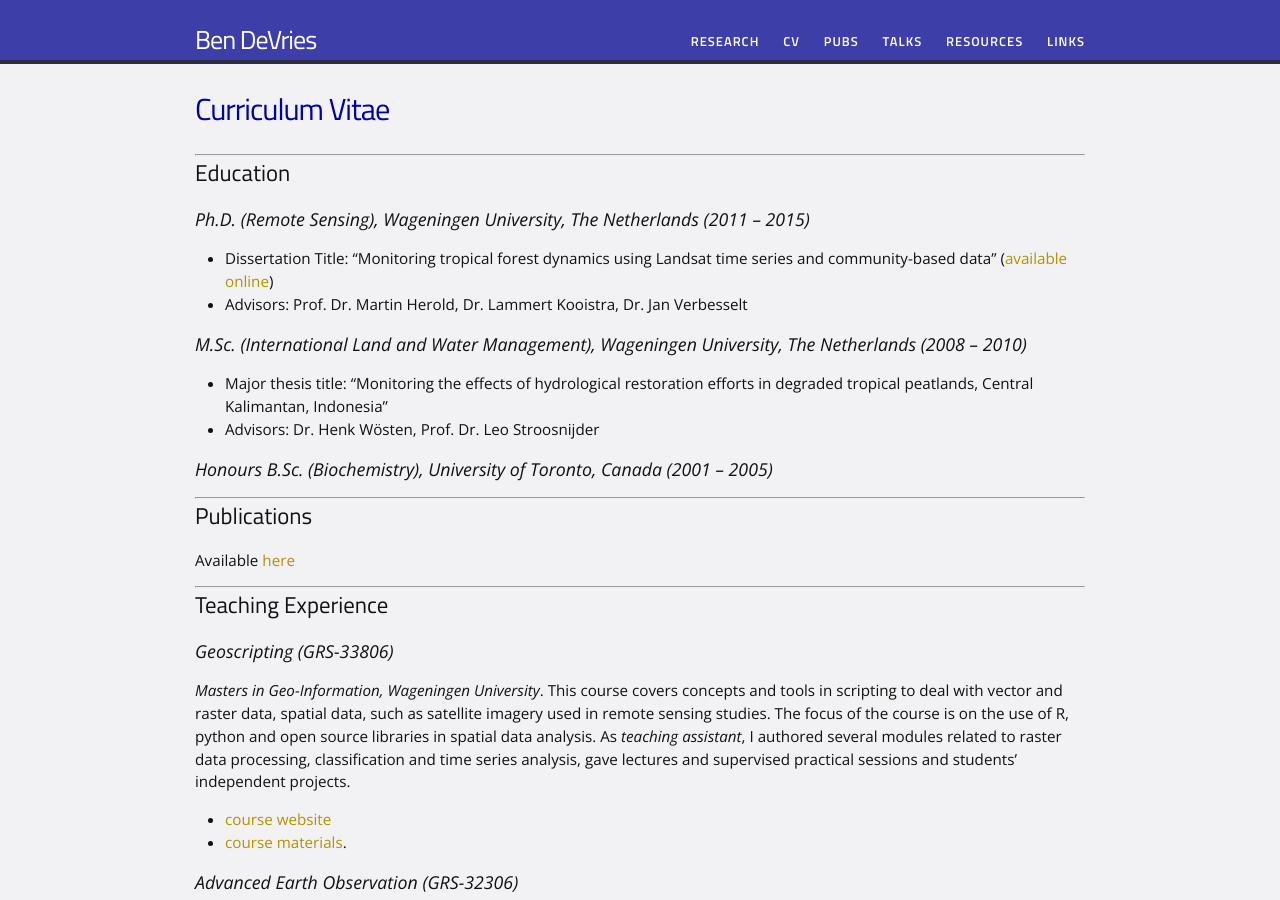
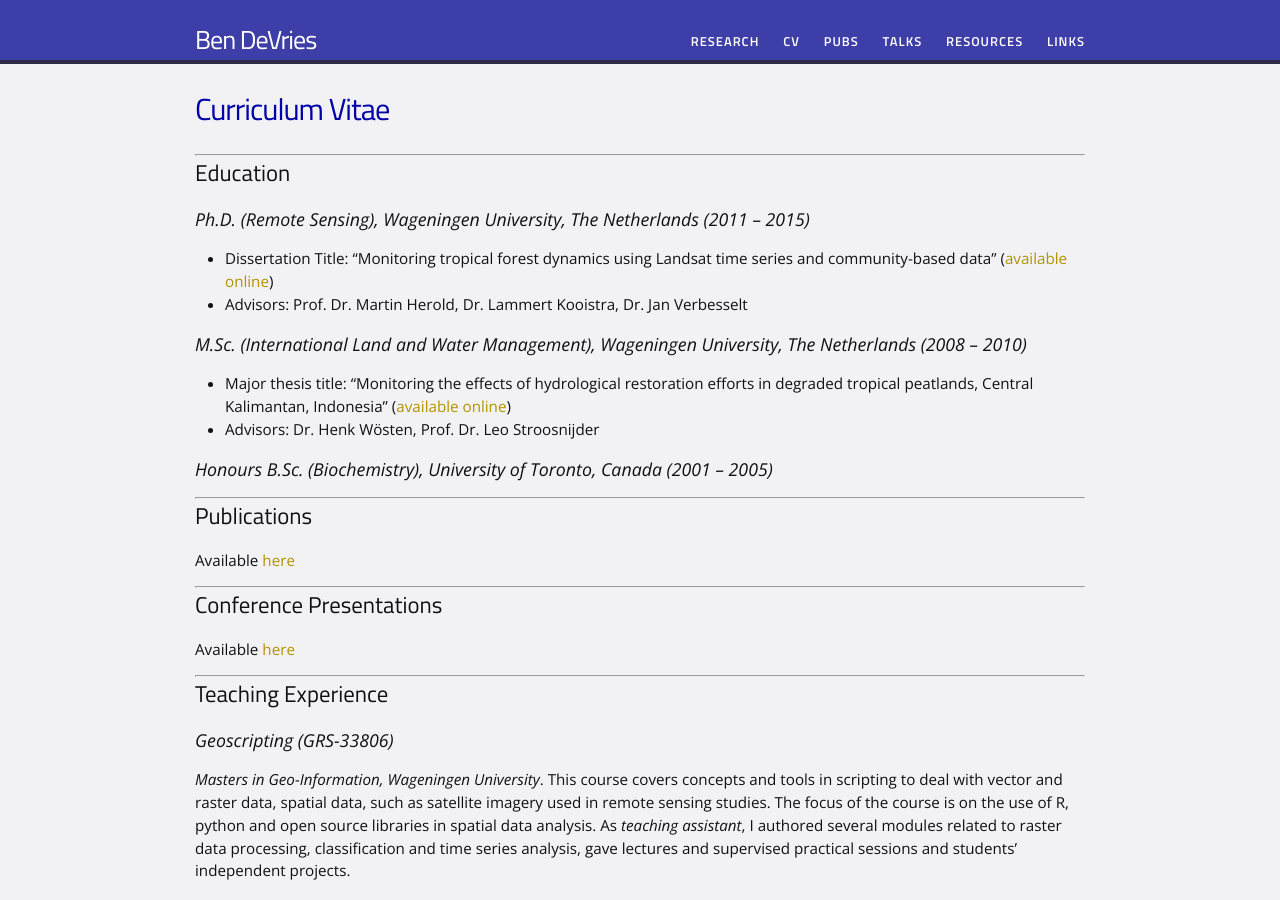
Before and after one commit to bendv/bendv.github.io, a Jekyll site: the page built from cv.md, in a window 1280 px wide and 900 px high. Built offline with Jekyll 4.4.1, drawn with Linux system fonts in a browser that asks for light colours.

Commit message:
update cv

```diff
--- a/cv.md
+++ b/cv.md
@@ -14,7 +14,7 @@ community-based data” ([available online](https://doi.org/10.13140/RG.2.1.2112
 
 ### M.Sc. (International Land and Water Management), Wageningen University, The Netherlands (2008 – 2010)
 * Major thesis title: “Monitoring the effects of hydrological restoration efforts in degraded
-tropical peatlands, Central Kalimantan, Indonesia”
+tropical peatlands, Central Kalimantan, Indonesia” ([available online](https://doi.org/10.13140/RG.2.2.19155.07206))
 * Advisors: Dr. Henk W&ouml;sten, Prof. Dr. Leo Stroosnijder
 
 ### Honours B.Sc. (Biochemistry), University of Toronto, Canada (2001 – 2005)
@@ -23,6 +23,11 @@ tropical peatlands, Central Kalimantan, Indonesia”
 ## Publications
 
 Available [here](../publications)
+
+---
+## Conference Presentations
+
+Available [here](../talks)
 
 ---
 ## Teaching Experience
```
